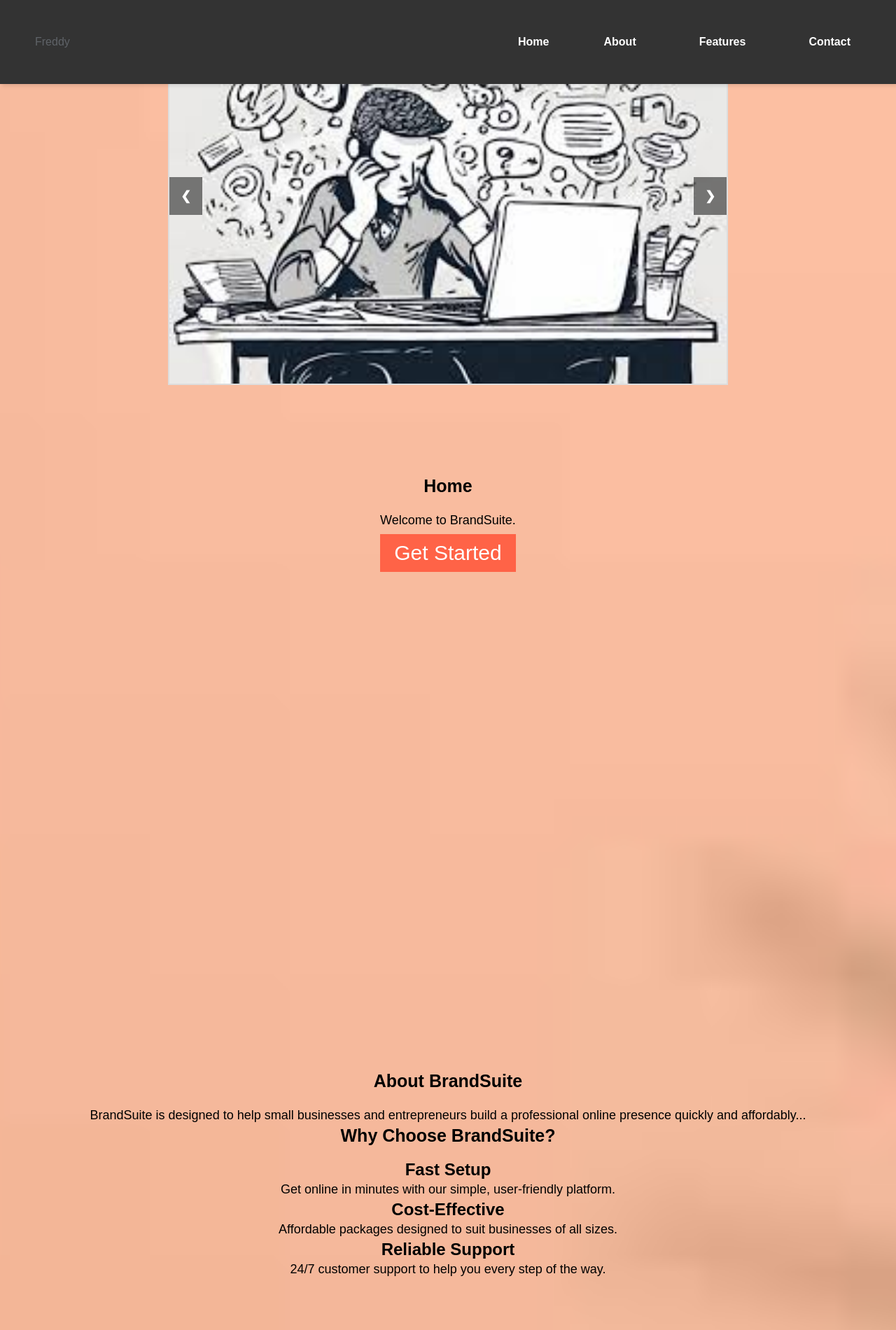
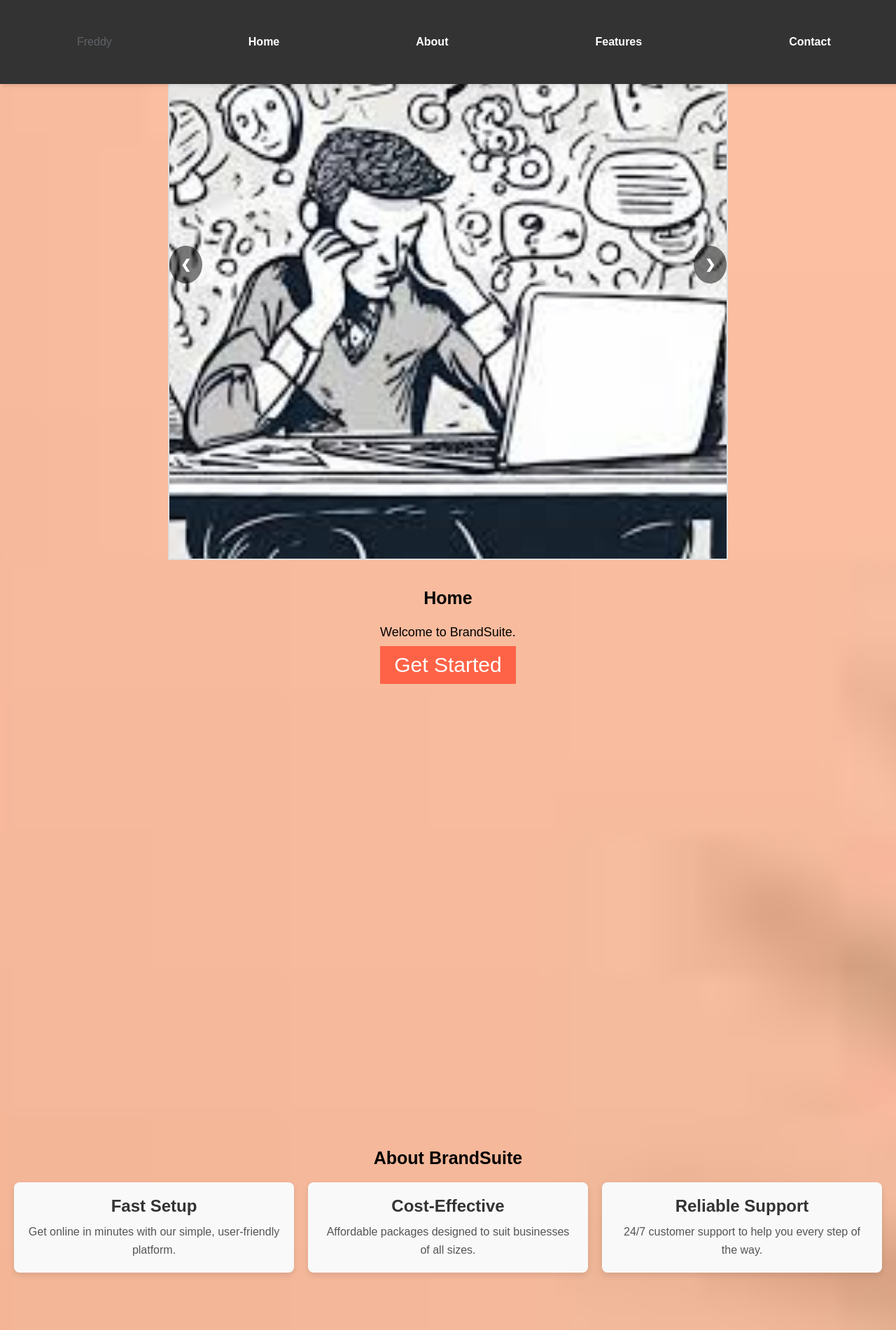
Before and after one commit to rudasingwafreddy/BrandSuite-Freddy, a plain HTML site: page index.html in a window 1280 px wide. Shown: the top 1900 px of the page at 70% size. Drawn offline with Linux system fonts and the light colour scheme.

Commit message:
About and features section as cards

```diff
--- a/index.html
+++ b/index.html
@@ -36,7 +36,6 @@
         <div class="brand">
             <a href="#">Freddy</a>
         </div>
-        <marquee direction="right"> KITECH brandsuite</marquee>
         <ul id="navbar">
             <li><a href="#home">Home</a></li>
             <li><a href="#about">About</a></li>
@@ -54,30 +53,44 @@
         <p>Welcome to BrandSuite.</p>
         <button class="cta-button">Get Started</button>
     </section>
-
     <section id="about">
         <h1>About BrandSuite</h1>
-        <p>BrandSuite is designed to help small businesses and entrepreneurs build a professional online presence quickly and affordably...</p>
-        <h1>Why Choose BrandSuite?</h1>
+        <div class="card-container">
+            <div class="card">
                 <h2>Fast Setup</h2>
                 <p>Get online in minutes with our simple, user-friendly platform.</p>
+            </div>
+            <div class="card">
                 <h2>Cost-Effective</h2>
                 <p>Affordable packages designed to suit businesses of all sizes.</p>
+            </div>
+            <div class="card">
                 <h2>Reliable Support</h2>
                 <p>24/7 customer support to help you every step of the way.</p>
+            </div>
+        </div>
     </section>
 
     <section id="Features">
         <h1>Features</h1>
-        <p>BrandSuite offers a wide range of features to get your business online and running smoothly:</p>
+        <div class="card-container">
+            <div class="card">
                 <h2>Custom Domains</h2>
                 <p>Secure your unique .rw domain name to represent your brand professionally.</p>
+            </div>
+            <div class="card">
                 <h2>SSL-Secured Hosting</h2>
                 <p>Enjoy secure hosting with built-in SSL certificates to protect your website.</p>
+            </div>
+            <div class="card">
                 <h2>Business Emails</h2>
                 <p>Establish credibility with custom email addresses for your business.</p>
+            </div>
+            <div class="card">
                 <h2>Easy Website Builder</h2>
                 <p>Build your website with no coding required using our drag-and-drop builder.</p>
+            </div>
+        </div>
     </section>
 
     <section id="contact">
--- a/style.css
+++ b/style.css
@@ -40,14 +40,11 @@ nav li{
 }
 nav a{
     height: 100px;
-    padding: 0 30px;
+    padding: 0 90px;
     text-decoration: none;
     display: flex;
     align-items: center;
     color: black;
-}
-nav a:hover{
-    background-color: gold;
 }
 nav li:first-child{
     margin-right: auto;
@@ -68,6 +65,20 @@ sidebar{
     align-items: flex-start;
     justify-content: flex-start;
 }
+nav {
+    display: flex;
+    align-items: center;
+    justify-content: space-between;
+}
+
+.menu-button {
+    display: flex;
+    align-items: center; /* Center icon vertically */
+    justify-content: center; /* Center icon horizontally */
+    height: 100%;
+    cursor: pointer;
+}
+
 .sidebar li{
     width: 100%;
 }
@@ -118,6 +129,54 @@ nav {
     height: 100vh;
     z-index: 1000;
 }
+/* Fullscreen slider */
+.slider {
+    position: relative;
+    width: 100vw;
+    height: 100vh; /* Make slider full height of the viewport */
+    overflow: hidden;
+}
+
+.slides {
+    display: flex;
+    width: 100%;
+    height: 100%;
+}
+
+.slide {
+    min-width: 100%;
+    height: 100%;
+    transition: transform 0.5s ease-in-out;
+}
+
+.slide img {
+    width: 100%;
+    height: 100%;
+    object-fit: cover; /* Ensures the image covers the entire slide area */
+}
+
+/* Navigation buttons */
+.prev, .next {
+    position: absolute;
+    top: 50%;
+    transform: translateY(-50%);
+    font-size: 3rem;
+    color: white;
+    background-color: rgba(0, 0, 0, 0.5);
+    padding: 10px;
+    cursor: pointer;
+    user-select: none;
+    border-radius: 50%;
+}
+
+.prev {
+    left: 10px;
+}
+
+.next {
+    right: 10px;
+}
+
 
 .sidebar li {
     padding: 10px;
@@ -300,10 +359,6 @@ display: block;
         .menu-button {
             display: none;
         }
-        marquee {
-            color: #ff6347;
-            font-size: 20px;
-        }
 
         /* CTA Button */
         .cta-button {
@@ -329,6 +384,18 @@ display: block;
         section p {
             font-size: 18px;
             line-height: 1.6;
+        }
+        section {
+            padding: 40px 20px; /* Adjust padding as needed */
+            margin: 0; /* Remove margin to eliminate space between sections */
+            text-align: center;
+        }
+
+        @media (max-width: 768px) {
+            section {
+                padding: 20px 10px; /* Adjust padding for smaller screens */
+                margin: 0; /* Ensures sections are flush on smaller screens */
+            }
         }
 
         /* Footer Styling */
@@ -497,3 +564,35 @@ display: block;
     height: 100%;
     border: 0;
 }
+/* Add to style.css */
+
+.card-container {
+    display: grid;
+    grid-template-columns: repeat(auto-fit, minmax(250px, 1fr));
+    gap: 20px;
+    margin-top: 20px;
+}
+
+.card {
+    background-color: #f9f9f9;
+    border-radius: 8px;
+    box-shadow: 0 4px 8px rgba(0, 0, 0, 0.1);
+    padding: 20px;
+    text-align: center;
+    transition: transform 0.3s ease;
+}
+
+.card h2 {
+    color: #333;
+    font-size: 1.5em;
+    margin-bottom: 10px;
+}
+
+.card p {
+    color: #555;
+    font-size: 1em;
+}
+
+.card:hover {
+    transform: translateY(-5px);
+}
```
Lines whose indentation alone changed are shown as unchanged.
